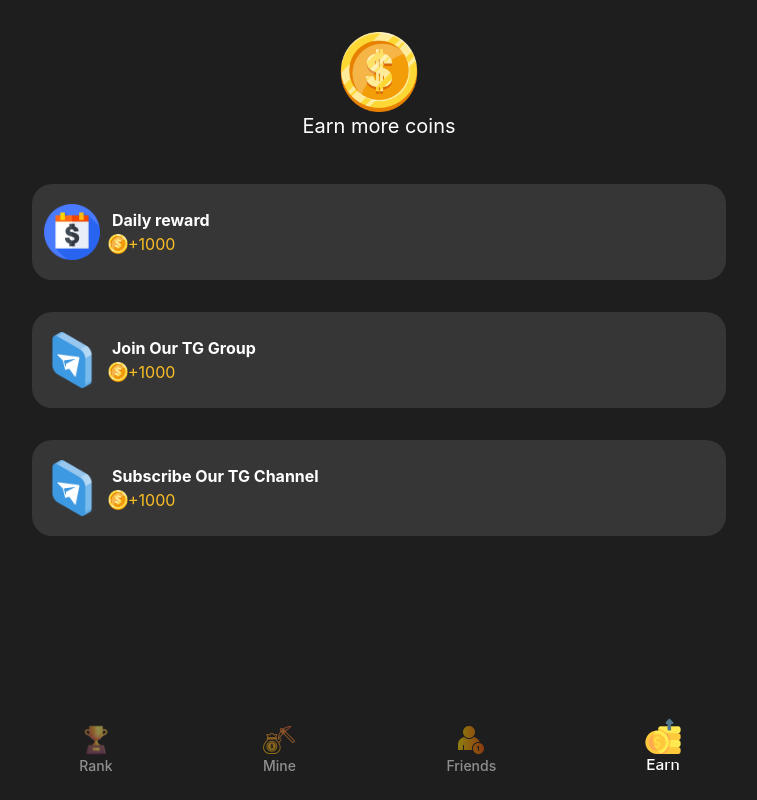
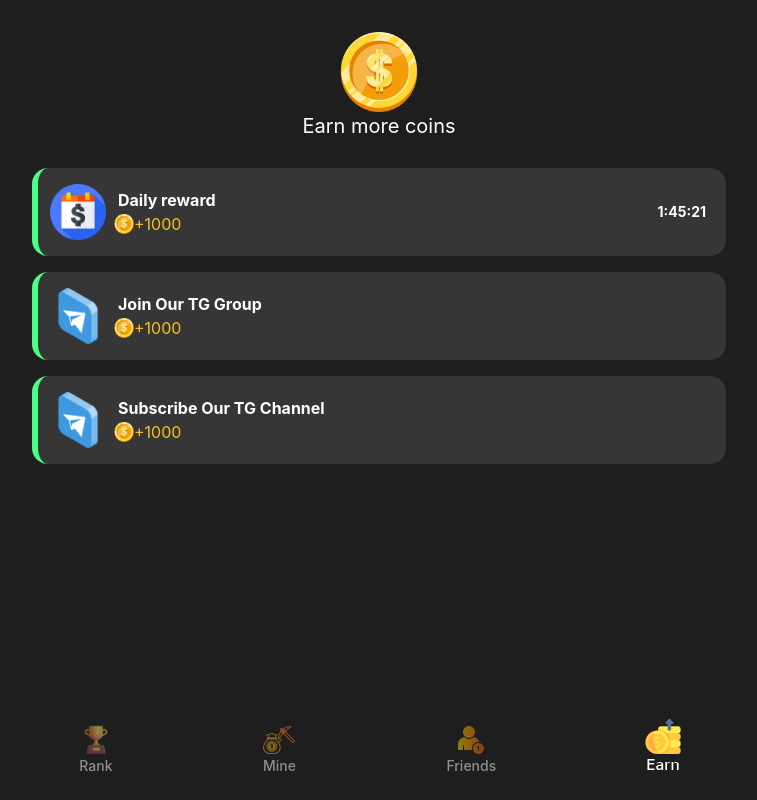
Before and after one commit to acmicpc0614/Erne-Legacy-TG-App-Frontend, a React (Vite) app: page /task in a window 1280 px wide. Shown: the whole page, without its empty margins (261-1018 px from the left). Built offline with nearby package versions, Linux system fonts and the light colour scheme; what @tonconnect/ui-react, @twa-dev/sdk would draw is missing.

Commit message:
[pre-feat] time tracker for daily earning

```diff
--- a/src/component/ScoreBoard.tsx
+++ b/src/component/ScoreBoard.tsx
@@ -27,7 +27,7 @@ const ScoreBoard: React.FC<ScoreBoardProps> = ({ tapUnit, gdp, passive }) => {
     <>
       <div className="flex flex-col-3 gap-3 justify-center px-3">
         <div className="group grid grid-col-2 w-1/3  grid-col-1 rounded-lg bg-gradient-to-b from-pink-50 to-indigo-600 pt-[1px] px-[1px]">
-          <div className="group w-full rounded-lg transition relative duration-300 cursor-pointer hover:translate-y-[3px] hover:shadow-[0 -8px 0px 0px #2196f3] bg-[#272A30] py-2 px-[2px] h-[80px] sm:h-[150px] items-center justify-center flex flex-col gap-2">
+          <div className="group w-full rounded-lg transition relative duration-300 cursor-pointer hover:translate-y-[3px] hover:shadow-[0 -8px 0px 0px #2196f3] bg-[#272A30] py-2 px-[2px] h-[80px]  items-center justify-center flex flex-col gap-2">
             <h1 className="text-sm font-bold">Earn per Tap</h1>
             <div className="flex flex-row items-center justify-center gap-1">
               <img src="/image/dollar.png" alt="dollar" className="w-4 h-4" />
@@ -37,7 +37,7 @@ const ScoreBoard: React.FC<ScoreBoardProps> = ({ tapUnit, gdp, passive }) => {
         </div>
 
         <div className="group grid grid-col-2 w-1/3  grid-col-1 rounded-lg bg-gradient-to-b from-pink-50 to-indigo-600 pt-[1px] px-[1px]">
-          <div className="group w-full rounded-lg transition relative duration-300 cursor-pointer hover:translate-y-[3px] hover:shadow-[0 -8px 0px 0px #2196f3] bg-[#272A30] py-2 px-[2px] h-[80px] sm:h-[150px] items-center justify-center flex flex-col gap-2">
+          <div className="group w-full rounded-lg transition relative duration-300 cursor-pointer hover:translate-y-[3px] hover:shadow-[0 -8px 0px 0px #2196f3] bg-[#272A30] py-2 px-[2px] h-[80px]  items-center justify-center flex flex-col gap-2">
             <h1 className="text-sm font-bold">Passive Earning</h1>
             <div className="flex flex-row items-center justify-center gap-1">
               <img src="/image/dollar.png" alt="dollar" className="w-4 h-4" />
@@ -47,7 +47,7 @@ const ScoreBoard: React.FC<ScoreBoardProps> = ({ tapUnit, gdp, passive }) => {
         </div>
 
         <div className="group grid grid-col-2 w-1/3  grid-col-1 rounded-lg bg-gradient-to-b from-pink-50 to-indigo-600 pt-[1px] px-[1px]">
-          <div className="group w-full rounded-lg transition relative duration-300 cursor-pointer hover:translate-y-[3px] hover:shadow-[0 -8px 0px 0px #2196f3] bg-[#272A30] py-2 px-[2px] h-[80px] sm:h-[150px] items-center justify-center flex flex-col gap-2">
+          <div className="group w-full rounded-lg transition relative duration-300 cursor-pointer hover:translate-y-[3px] hover:shadow-[0 -8px 0px 0px #2196f3] bg-[#272A30] py-2 px-[2px] h-[80px]  items-center justify-center flex flex-col gap-2">
             <h1 className="text-sm font-bold">GDP</h1>
             <div className="flex flex-row items-center justify-center">
               <img src="/image/dollar.png" alt="dollar" className="w-4 h-4" />
--- a/src/page/Task.tsx
+++ b/src/page/Task.tsx
@@ -64,12 +64,16 @@ export default function Task() {
   };
 
   const handleGetDailyEarning = async () => {
-    setUsername("telegram");
+    // setUsername("telegram");
     try {
-      // await axios.post(`/wallet/getDailyEarn/${username}`).then((res) => {
-      await axios.post(`/wallet/getDailyEarn/telegram`).then((res) => {
+      await axios
+        .post(`/wallet/getDailyEarn/${username ? username : "telegram"}`)
+        .then((res) => {
+          // await axios.post(`/wallet/getDailyEarn/telegram`).then((res) => {
           if (res.status === 200)
-          toast.success("You have received +1000 daily Earning successfully!");
+            toast.success(
+              "You have received +1000 daily Earning successfully!"
+            );
           else
             toast.info(
               "You earned already today's daily earnings! Please try tomorrow."
@@ -88,9 +92,9 @@ export default function Task() {
         <h2 className=" text-xl">Earn more coins</h2>
       </div>
 
-      <div className="flex flex-col justify-center p-7">
+      <div className="flex flex-col justify-center p-7 gap-4">
         <div
-          className="flex items-center h-24 max-sm:h-24 justify-between px-3 py-2 my-4 bg-[#363636] hover:bg-zinc-500 rounded-[20px]"
+          className="flex px-3 py-4 items-center bg-[#363636] hover:bg-[#5f5f5f]  border-l-[#4aff86] border-l-[6px] border-transparent rounded-2xl gap-2"
           onClick={handleGetDailyEarning}
         >
           <div className="flex justify-start items-center">
@@ -104,11 +108,14 @@ export default function Task() {
                 <span className=" text-amber-400">+1000</span>
               </div>
             </div>
+            <div className="flex absolute right-12">
+              <span className="text-sm font-bold">1:45:21</span>
+            </div>
           </div>
         </div>
 
         <div
-          className="flex items-center h-24 max-sm:h-24 justify-between px-3 py-2 my-4 bg-[#363636] hover:bg-zinc-500 rounded-[20px]"
+          className="flex px-3 py-4 items-center bg-[#363636] hover:bg-[#5f5f5f]  border-l-[#4aff86] border-l-[6px] border-transparent rounded-2xl gap-2"
           onClick={handleJoinTelegramGroup}
         >
           <div className="flex justify-start items-center">
@@ -125,7 +132,7 @@ export default function Task() {
           </div>
         </div>
         <div
-          className="flex items-center h-24 max-sm:h-24 justify-between px-3 py-2 my-4 bg-[#363636] hover:bg-zinc-500 rounded-[20px]"
+          className="flex px-3 py-4 items-center bg-[#363636] hover:bg-[#5f5f5f]  border-l-[#4aff86] border-l-[6px] border-transparent rounded-2xl gap-2"
           onClick={handleSubscribeTelegramChannel}
         >
           <div className="flex justify-start items-center">
@@ -141,7 +148,7 @@ export default function Task() {
             </div>
           </div>
         </div>
-        {/* <div className="flex items-center h-24 max-sm:h-24 justify-between px-3 py-2 my-4 bg-[#363636] hover:bg-zinc-500 rounded-[20px]">
+        {/* <div className="flex px-3 py-4 items-center bg-[#363636] hover:bg-[#5f5f5f]  border-l-[#4aff86] border-l-[6px] border-transparent rounded-2xl gap-2">
           <div className="flex justify-start items-center">
             <img src="image/twitter.png" alt="" className=" w-14 h-14" />
             <div className=" flex flex-col justify-start">
```
Lines whose indentation alone changed are shown as unchanged.
